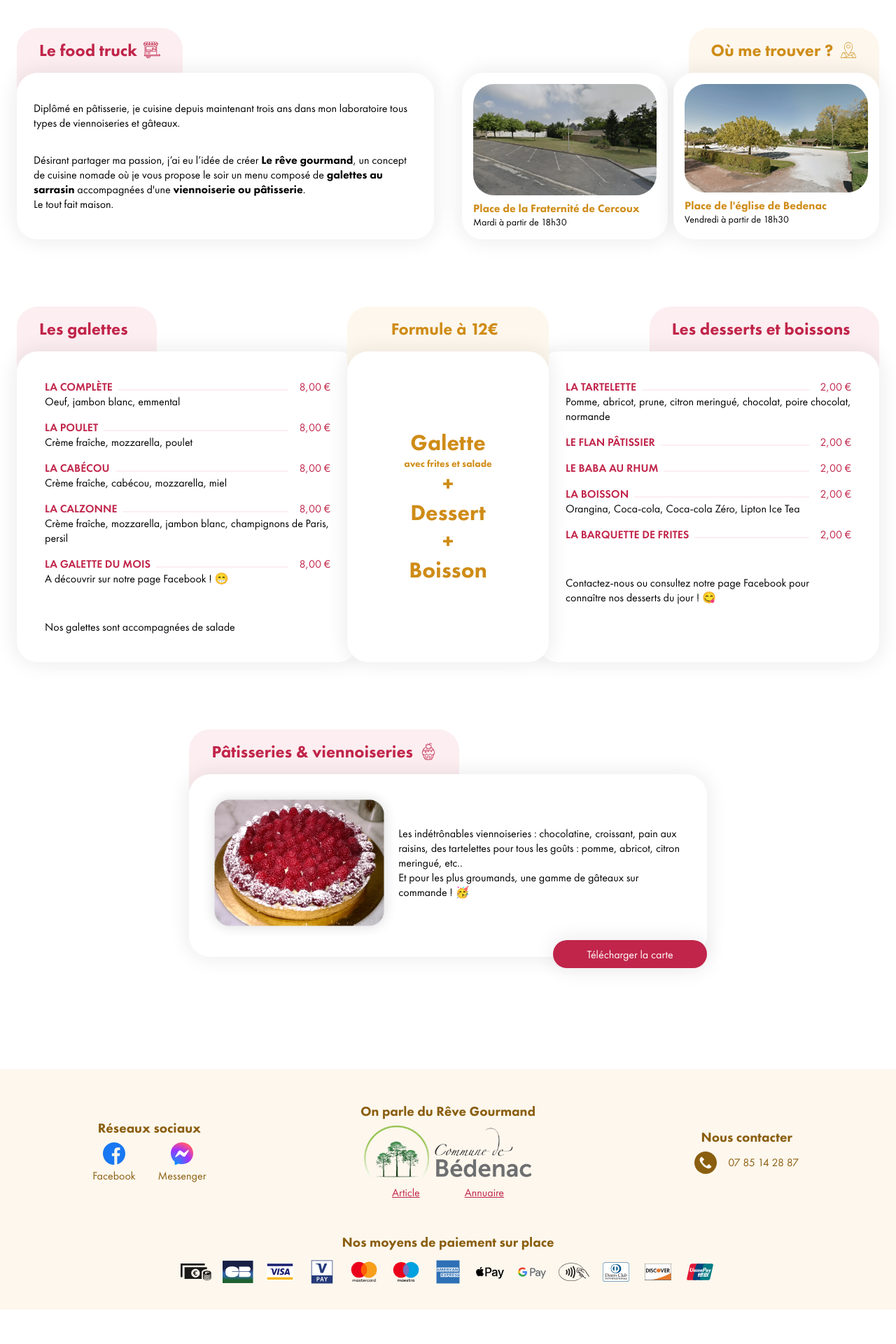
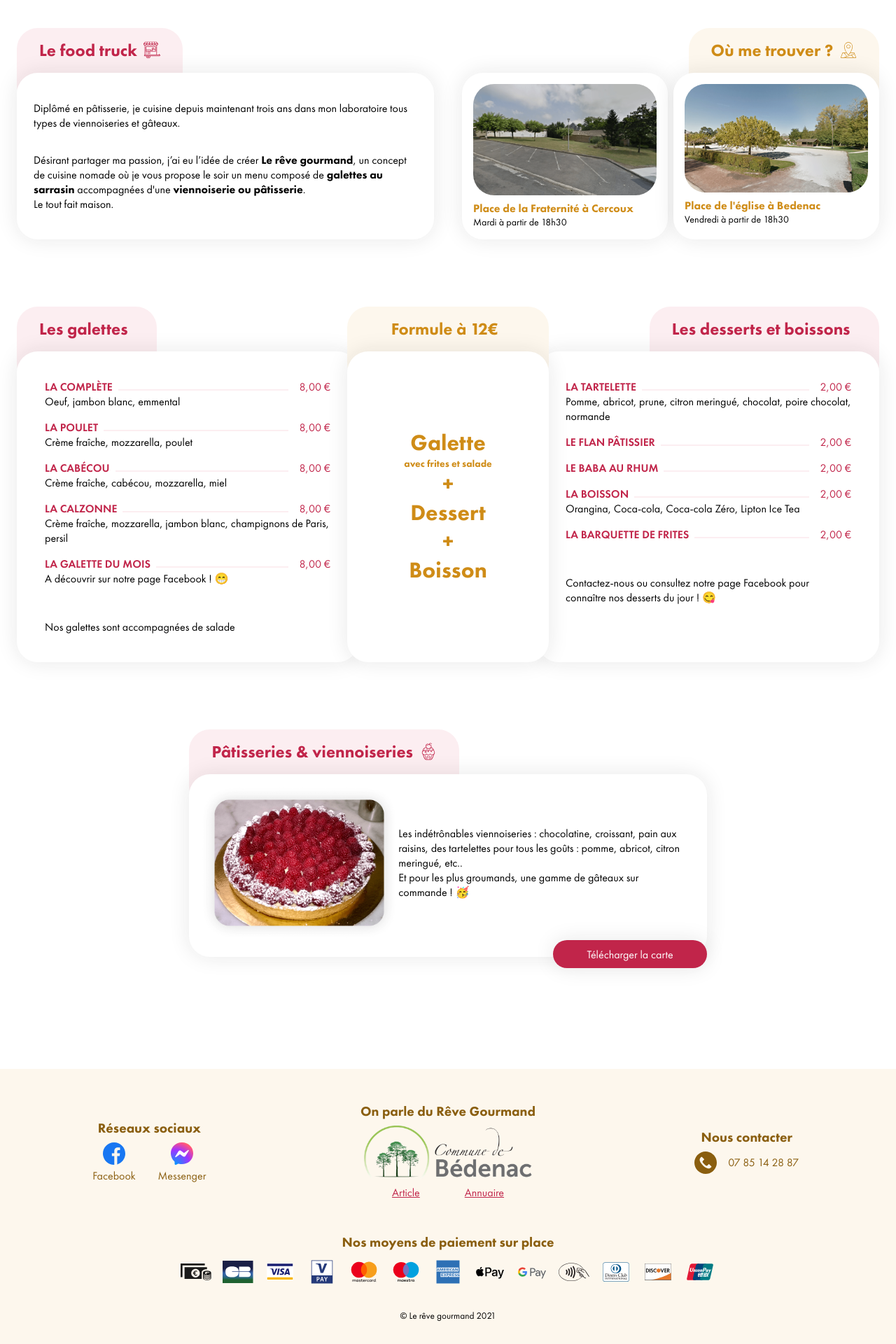
Before and after one commit to FlorianPx/lerevegourmand, a React (Create React App) app: page / in a window 1280 px wide. Shown: the part 636-2556 px from the top of the page at 70% size. Before the commit the page ends 2507 px from the top, so only its background shows below. Built offline with nearby package versions, Linux system fonts and the light colour scheme.

Commit message:
Add copyright element

```diff
--- a/src/components/Footer/Footer.js
+++ b/src/components/Footer/Footer.js
@@ -1,12 +1,18 @@
 import Payment from "./Payment/Payment";
 import SocialNetwork from "./SocialNetwork/SocialNetwork";
-import { FooterContainer } from "./styledComponents";
+import { FooterContainer, Copyright } from "./styledComponents";
 
 function Footer() {
+  const dateOfThisDay = new Date();
+  const year = dateOfThisDay.getUTCFullYear();
+
   return (
     <FooterContainer id="contact">
       <SocialNetwork />
       <Payment />
+      <Copyright>
+        <small>&copy; Le rêve gourmand {year}</small>
+      </Copyright>
     </FooterContainer>
   );
 }
--- a/src/components/Footer/styledComponents.js
+++ b/src/components/Footer/styledComponents.js
@@ -4,11 +4,17 @@ import { devices } from "../constants";
 
 export const FooterContainer = styled.footer`
   background-color: ${themes.lighterYellow};
-  padding: 1rem 0 2rem;
+  padding: 1rem 0;
 
   @media screen and (min-width: ${devices.tablet}px) {
     padding: 2rem 0;
   }
+`;
+
+export const Copyright = styled.p`
+  display: flex;
+  justify-content: center;
+  margin: 2rem 0 0;
 `;
 
 export const FooterTitle = styled.h4`
--- a/src/components/FoundMe/constants.js
+++ b/src/components/FoundMe/constants.js
@@ -4,13 +4,13 @@ import Cercoux from "../../assets/images/cercoux.png";
 export const foundMeArray = [
   {
     image: Cercoux,
-    title: "Place de la Fraternité de Cercoux",
+    title: "Place de la Fraternité à Cercoux",
     text: "Mardi à partir de 18h30",
     url: "https://www.google.fr/maps/place/12+Rue+de+la+Mairie,+17270+Cercoux/@45.128553,-0.2076855,17z/data=!3m1!4b1!4m5!3m4!1s0x48001a405ded0967:0x6eef021f026d0420!8m2!3d45.1285492!4d-0.2054968",
   },
   {
     image: Bedenac,
-    title: "Place de l'église de Bedenac",
+    title: "Place de l'église à Bedenac",
     text: "Vendredi à partir de 18h30",
     url: "https://maps.google.com?q=45.1662259,-0.2999876",
   },
```
Also changed, not shown: 1 other file (tests, documents, lock files or other folders).
